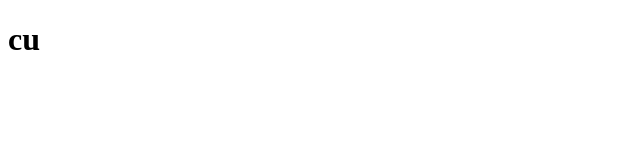
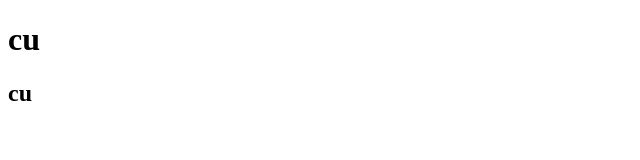
Before and after one commit to uAbyzou/wertyurte, a plain HTML site: page index.html in a window 1280 px wide. Shown: the full height of the page, 0-640 px from the left. Drawn offline with Linux system fonts and the light colour scheme.

Commit message:
etyj
e6y7tj

```diff
--- a/index.html
+++ b/index.html
@@ -8,6 +8,7 @@
 </head>
 <body>
     <h1>cu</h1>
+    <h2>cu</h2>
 
 </body>
 </html>
```
